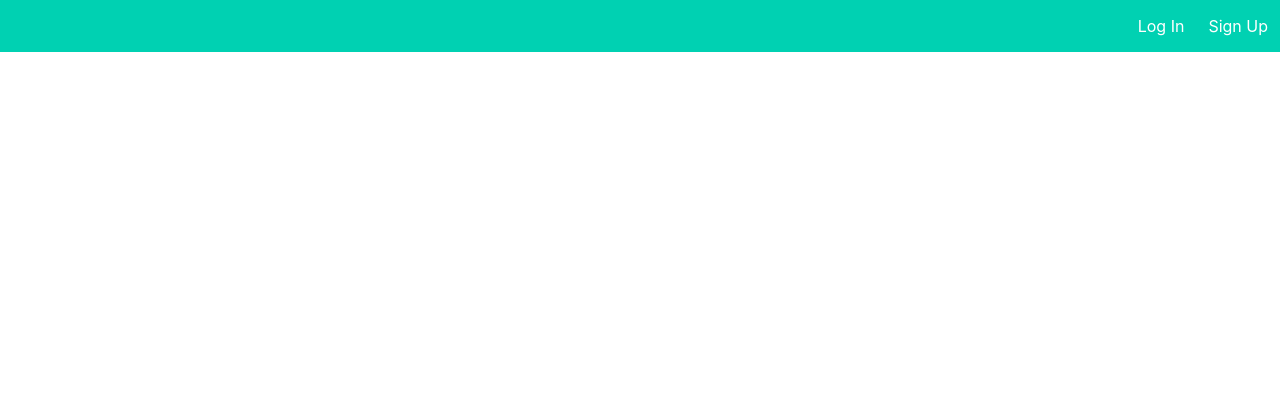
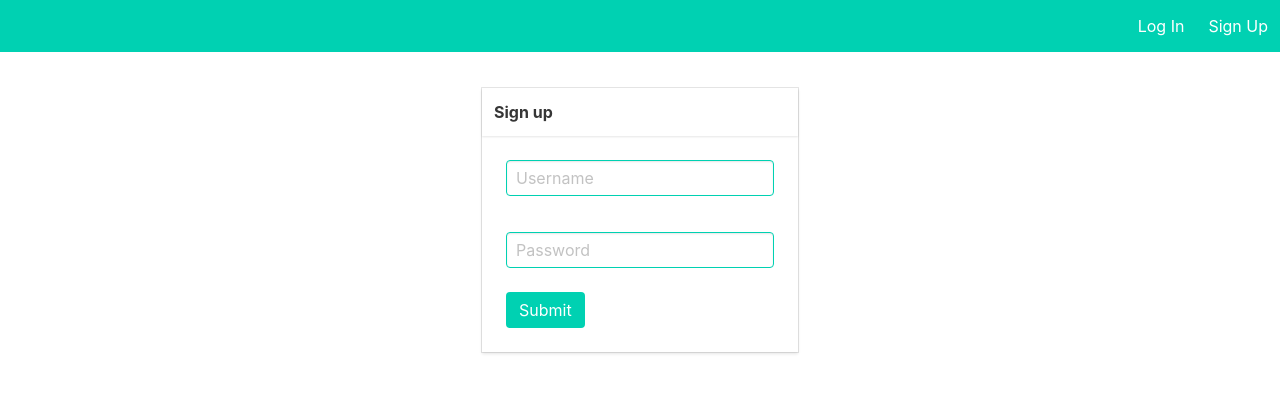
Before and after one commit to Arion12112/Foresite, a Django app: page /signup/ in a window 1280 px wide. Shown: the top 393 px of the page. Run offline with Django 3.2, Linux system fonts and the light colour scheme.

Commit message:
Added sign-up page implementation

```diff
--- /dev/null
+++ b/foresite/forms.py
@@ -0,0 +1,32 @@
+from django.contrib.auth.models import User
+from django import forms
+
+
+class SignUpForm(forms.ModelForm):
+    username = forms.CharField(
+        required=True,
+        max_length=16,
+        widget=forms.TextInput(
+            attrs={
+                'class': "input is-primary",
+                'placeholder': "Username"
+            }
+        )
+    )
+    password = forms.CharField(
+        required=True,
+        max_length=16,
+        widget=forms.PasswordInput(
+            attrs={
+                'class': "input is-primary",
+                'placeholder': "Password"
+            }
+        )
+    )
+
+    class Meta:
+        model = User
+        fields = [
+            'username',
+            'password'
+        ]
--- a/foresite/urls.py
+++ b/foresite/urls.py
@@ -19,7 +19,7 @@ from . import views
 
 urlpatterns = [
     path('admin/', admin.site.urls),
-    path('', views.index, name='index'),
-    path('signup/', views.signup, name='signup'),
+    path('', views.IndexView.as_view(), name='index'),
+    path('signup/', views.SignupView.as_view(), name='signup'),
     path('accounts/', include('django.contrib.auth.urls')),
 ]
--- a/foresite/views.py
+++ b/foresite/views.py
@@ -1,11 +1,27 @@
-from django.shortcuts import render
+from django.shortcuts import render, redirect
+from django.contrib.auth import authenticate, login
+from django.views.generic import CreateView, TemplateView, View
+from .forms import SignUpForm
 
 # Create your views here.
 
 
-def index(request):
-    return render(request, 'index.html')
+class IndexView(TemplateView):
+    template_name = "index.html"
 
 
-def signup(request):
-    return render(request, 'registration/signup.html')
+class SignupView(CreateView):
+    form_class = SignUpForm
+    template_name = "registration/signup.html"
+
+    def post(self, request):
+        form = self.form_class(request.POST)
+
+        if form.is_valid():
+            user = form.save(commit=False)
+            username = form.cleaned_data['username']
+            password = form.cleaned_data['password']
+            user.set_password(password)
+            user.save()
+
+        return render(request, self.template_name, {'form': form})
--- a/templates/base.html
+++ b/templates/base.html
@@ -9,6 +9,7 @@
   </head>
 
   <body>
+
     <!-- Navigation Bar -->
     <nav class="navbar is-primary" role="navigation">
       <div class="navbar-brand">
--- a/templates/registration/signup.html
+++ b/templates/registration/signup.html
@@ -3,4 +3,42 @@
 {% block title %}Sign up | {% endblock %}
 
 {% block content %}
+
+<!-- Signup Form -->
+<section class="section">
+  <div class="container">
+    <div class="columns is-centered">
+      <div class="card">
+        <header class="card-header">
+          <p class="card-header-title">
+            Sign up
+          </p>
+        </header>
+        <div class="card-content">
+          <form method="post">
+            {% csrf_token %}
+            <div class="content">
+              <div class="field">
+                <div class="control">
+                  {{ form.username }}
+                </div>
+              </div>
+              <br>
+              <div class="field">
+                <div class="control">
+                  {{ form.password }}
+                </div>
+              </div>
+            </div>
+            <button class="button is-primary" type="submit">
+              Submit
+            </button>
+          </form>
+        </div>
+      </div>
+    </div>
+  </div>
+</section>
+<!-- Signup Form end -->
+
 {% endblock %}
```
Also changed, not shown: templates/registration/login.html (indentation only).
